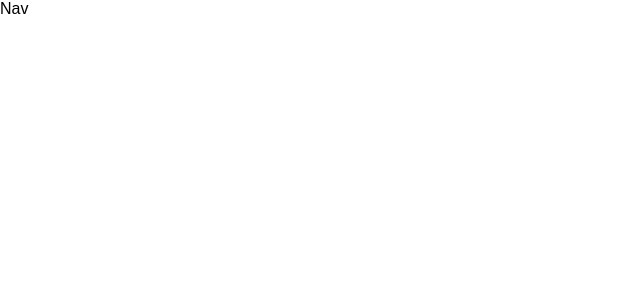
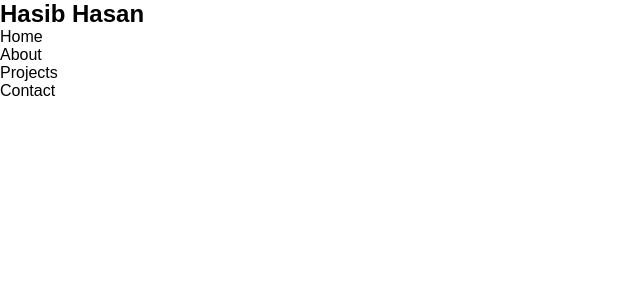
Before and after one commit to HasibCoderLab/portfolio-with-react, a React (Vite) app: page / in a window 1280 px wide. Shown: the top 300 px of the page, without its empty margins (0-640 px from the left). Built offline with nearby package versions, Linux system fonts and the light colour scheme.

Commit message:
use Link

```diff
--- a/src/components/Nav/Nav.jsx
+++ b/src/components/Nav/Nav.jsx
@@ -1,8 +1,23 @@
 import React from 'react'
+import { Link } from 'react-scroll'
 
 const Nav = () => {
   return (
-    <div>Nav</div>
+    <div>
+      <nav>
+        <h1>Hasib Hasan</h1>
+        <ul>
+
+
+          <Link> <li>Home</li></Link>
+          <Link>  <li>About</li></Link>
+          <Link><li>Projects</li> </Link>
+          <Link> <li>Contact</li></Link>
+
+
+        </ul>
+      </nav>
+    </div>
   )
 }
 
```
